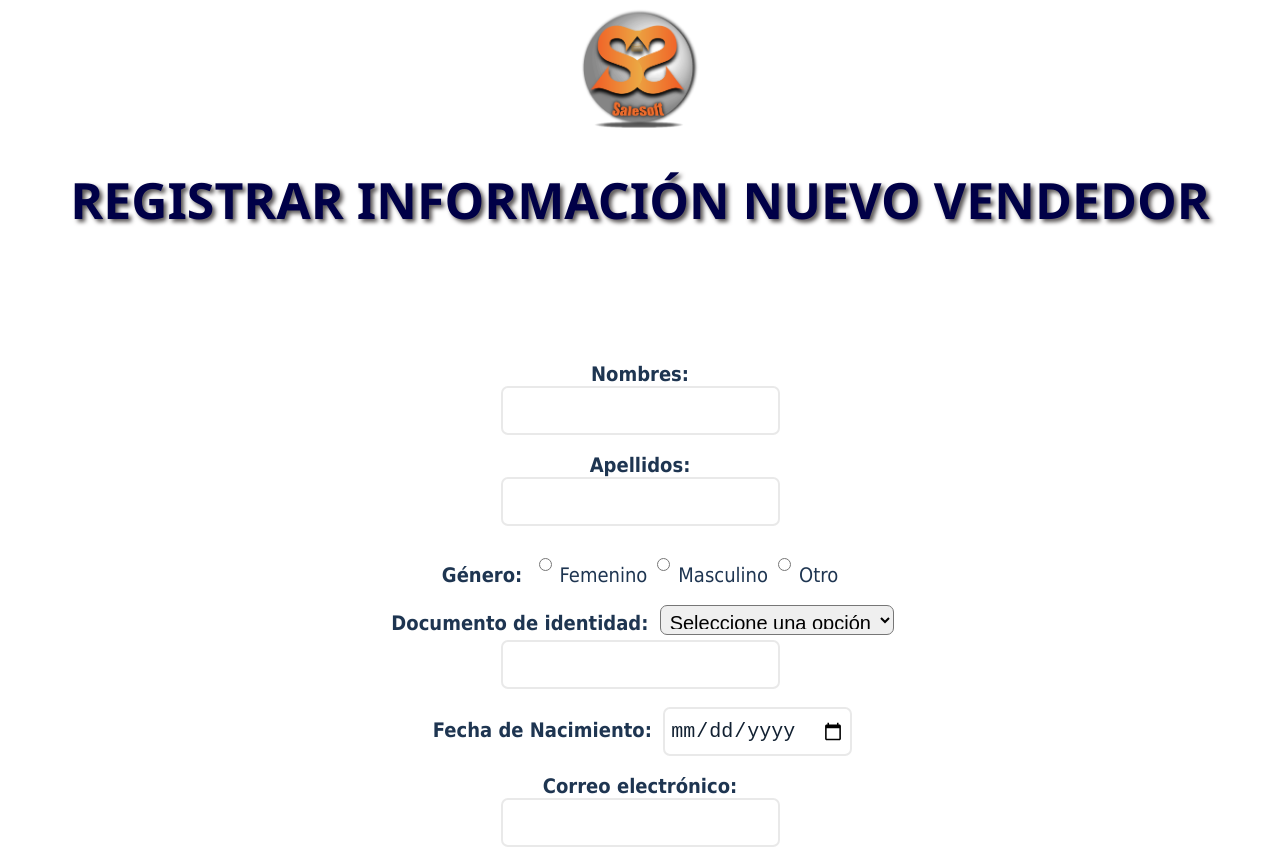
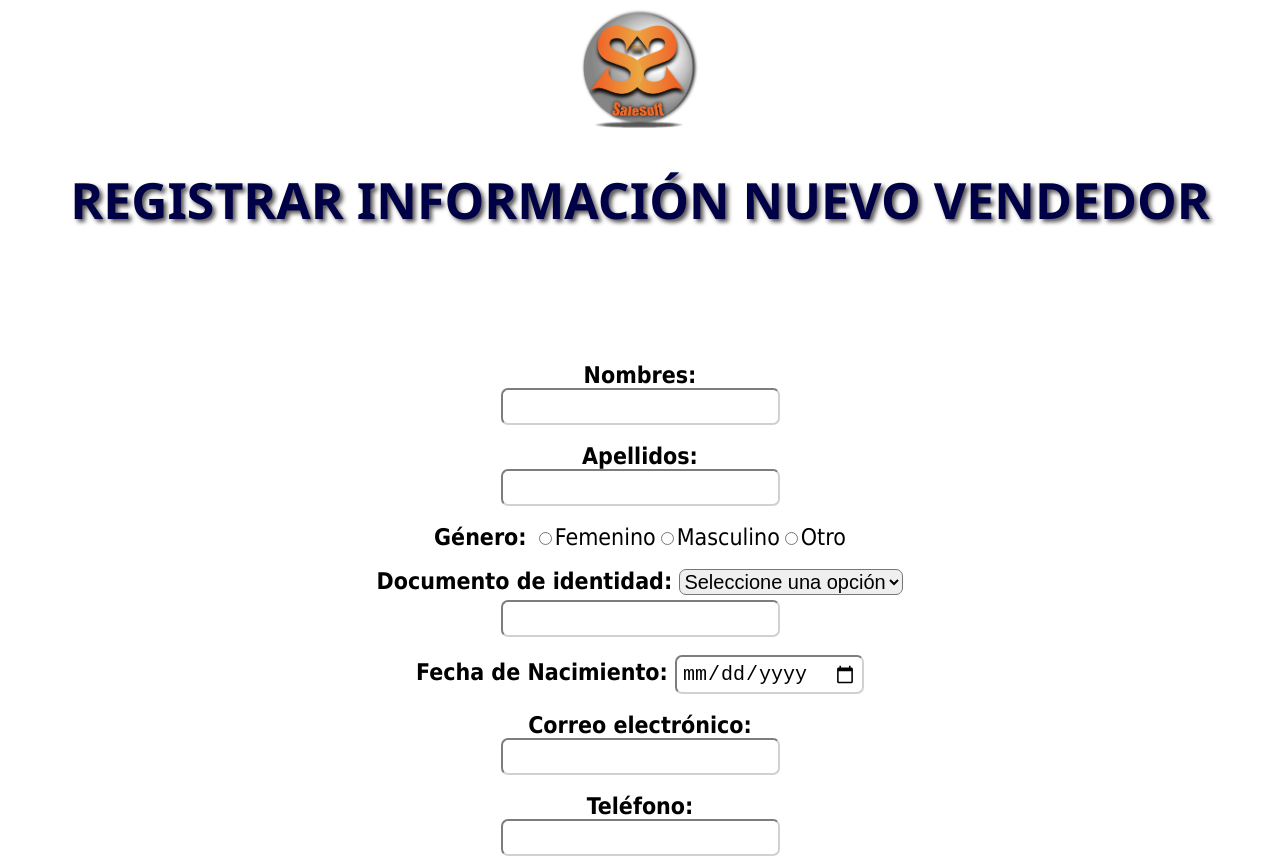
Before and after one commit to luishernandez3000/app_ciclo3, a React (Create React App) app in the folder app_ventas/: page /registrar_vendedores in a window 1280 px wide. Shown: the top 858 px of the page. Built offline with nearby package versions, Linux system fonts and the light colour scheme.

Commit message:
Actualizacion y formulario on 31/10/2021

```diff
--- a/app_ventas/src/App.jsx
+++ b/app_ventas/src/App.jsx
@@ -5,6 +5,7 @@ import Registro from 'Pages/interface1/registrar';
 import Modulos from 'Pages/interface1/modulos';
 import PaginaPrincipal from 'Pages/interface_vendedores/PaginaPpal';
 import Registrar from 'Pages/interface_vendedores/registrar';
+import Consultar from 'Pages/interface_vendedores/consultar';
 
 function App() {
   return (
@@ -24,6 +25,9 @@ function App() {
           <Route path="/registrar_vendedores" exact>
              <Registrar/>
           </Route>
+          <Route path="/consultar_vendedores" exact>
+             <Consultar/>
+          </Route>
           <Route path="/" exact>
              <Login/>
           </Route>
--- a/app_ventas/src/Components/formulario.jsx
+++ b/app_ventas/src/Components/formulario.jsx
@@ -1,5 +1,5 @@
 import React, {/* useEffect, */ useState } from 'react'; // se debe importar de esta manera el useEffect para poderlos usar dentro del componente formulario
-import 'Estilos/registrar.css';
+
 import 'Estilos/consultar.css';
 
 
@@ -54,14 +54,14 @@ const Formulario =() => {
                 <label htmlFor='apellidos'><b>Apellidos: </b></label><br/>
                 <input value={apellidos}  onChange={(e) =>{setApellidos(e.target.value);}}  type="text"  size="35px" required/><br></br><br/>
                 <label htmlFor='genero'><b>Género: </b></label>
-                <input value={genero}  onChange={(e) =>{setGenero(e.target.value);}} type="radio" name="genero"  />
+                <input value='Femenino'  onChange={(e) =>{setGenero(e.target.value);}} id='radiob' type="radio" name="genero"  />
                 <label htmlFor="genero">Femenino</label>
-                <input value={genero}  onChange={(e) =>{setGenero(e.target.value);}}  type="radio" name="genero" />
+                <input value='Masculino'  onChange={(e) =>{setGenero(e.target.value);}} id='radiob' type="radio" name="genero" />
                 <label htmlFor="genero">Masculino</label>
-                <input value={genero}  onChange={(e) =>{setGenero(e.target.value);}} type="radio" name="genero" />
+                <input value='Otro'  onChange={(e) =>{setGenero(e.target.value);}} id='radiob' type="radio" name="genero" />
                 <label htmlFor="genero">Otro</label><br></br><br/>
                 <label htmlFor="documentos"><b>Documento de identidad: </b></label>
-                <select value={tipo}  onChange={(e) =>{setTipo(e.target.value);}}  id="docs" className="docs1" required defaultValue={0}>
+                <select value={tipo}  onChange={(e) =>{setTipo(e.target.value);}}  id="docs" required defaultValue={0}>
                     <option disabled value={0}>Seleccione una opción</option>
                     <option>C.C.</option>
                     <option>T.I.</option>
--- a/app_ventas/src/Estilos/login.css
+++ b/app_ventas/src/Estilos/login.css
@@ -18,44 +18,49 @@
   .formulario{
     text-align: center;
     width: auto;
-    height:300px;
+    height:auto;
     align-items: center;
     margin-top: 20px;
     padding: 10px;
+    display: -ms-grid;
+    display: grid;
   }
 
   .entradaTextoCedula{
-    position: relative;
+
     display: -ms-grid;
     display: grid;
     justify-content: center;
     align-items: center;
-    height: 1.8cm;
+    height: 100px;
+    width: auto;
   }
 
   .entradaTextoContraseña{
-    position: relative;
+    width: auto;
     display: -ms-grid;
     display: grid;
     justify-content: center;
     align-items: center;
-    height: 1.8cm;
+    height: 100px;
     margin-top: 10px;
   }
 
-  input{
+  .entradaTextoCedula input, .entradaTextoContraseña input{
     background: none;
     border: 2px solid #112031;
     font-size: 1.7em;
     border-radius: 10px;
     padding: 0 .5em;
     height: 50px;
-    width: 500px;
+    width: auto;
     outline: none;
     color: #112031;
   }
 
-  label{
+  .formulario label{
+    font-family: 'Tahoma';
+    font-size: 20px;
     text-align: center;
     transition: all .3s ease;
     color: #112031;
@@ -65,17 +70,7 @@
 
   }
 
-  input:focus + label{
-    transition: all .3s ease;
-    top: -.2em;
-    left: .7em;
-    font-size: 1em;
-    color: #112031;
-    z-index: 100;
 
-    border: none;
-    text-align: center;
-  }
 
   .LogoSS{
     size: 2cm;
--- a/app_ventas/src/Estilos/registrar.css
+++ b/app_ventas/src/Estilos/registrar.css
@@ -12,6 +12,7 @@ h1 {
 
     text-align: center;
     background-color: rgb(255, 255, 255);
+    display: -ms-grid;
     display: grid;
     height: 900px;
     width: auto;
@@ -41,23 +42,29 @@ textarea{
     font-size: 20px;
     border-radius: 7px;
     padding: 5px;
-    border-color:rgb(233, 233, 233);
+    border-color:rgb(209, 209, 209);
     width: auto;
 }
 
 .interno2 label{
     text-align: center;
-    font-size: 20px;
+    font-size: 23px;
     font-family: 'Tahoma';
     }
 
 #docs{
     font-size: 20px;
     border-radius: 7px;
+    margin-bottom: 5px;
 }
 
 .boton{
     margin-top: 30px;
+}
+
+#radiob{
+    width: auto;
+    height: auto;
 }
 
 
--- a/app_ventas/src/Estilos/registrar1.css
+++ b/app_ventas/src/Estilos/registrar1.css
@@ -29,7 +29,7 @@
     font-family: 'Tahoma';
 }
 
-.Registro{
+.Registro2{
     text-align: center;
     width: auto;
     margin: auto;
@@ -42,16 +42,19 @@
 
 }
 
-label{
-    font-size:larger;
+.Registro2 label{
+
     color: #1e3551;
     font-family: 'Tahoma';
+    font-size: 25px;
 }
 
-input{
-    width: 300px;
+.Registro2 input{
+    width: auto;
     height: 35px;
     font-size: 20px;
+    border-radius: 7px;
+    border-color: #1e3551;
 
 }
 
@@ -60,14 +63,17 @@ input{
 }
 
 .docs1{
-    height: 30px;
+    height: 35px;
     border-radius: 7px;
     padding: 5px;
     margin-bottom: 5px;
 }
 
+.botonlog{
+    margin: auto;
+}
 
-#boton_enviar{
+#boton_registrolog{
 
     color:white;
     margin: 0px 50px;
@@ -89,7 +95,7 @@ input{
 
 }
 
-#boton_enviar:hover {
+#boton_registrolog:hover {
 color:white;
 background-color: rgb(140, 140, 140);
 transition: 0.5s;
--- a/app_ventas/src/Pages/interface1/login.jsx
+++ b/app_ventas/src/Pages/interface1/login.jsx
@@ -49,11 +49,11 @@ function Login() {
             <form action="" className="formulario">
               <div className="entradaTextoCedula">
                 <label for="cedula">Número de cédula</label>
-                <input type="cedula" id="cedula" />
+                <input type="cedula"  />
               </div>
               <div className="entradaTextoContraseña">
                 <label for="contraseña">Contraseña</label>
-                <input type="password" id="contraseña" />
+                <input type="password"  />
               </div>
 
 
--- a/app_ventas/src/Pages/interface1/registrar.jsx
+++ b/app_ventas/src/Pages/interface1/registrar.jsx
@@ -19,7 +19,7 @@ function Registro() {
                         </div>
                     </Header>
 
-                <div className='Registro'>
+                <div className='Registro2'>
                     <form action="" >
                         <div>
                         <label id="etiqueta_nombre">Nombres: </label><br/>
@@ -43,8 +43,8 @@ function Registro() {
                         <input type="tel" size="35px" max={10} required/><br></br><br/>
 
 
-                        <div className='boton'>
-                            <br></br><button  type='submit' id="boton_enviar">Registrar</button> <br></br>
+                        <div className='botonlog'>
+                            <br></br><button  type='submit' id="boton_registrolog">Registrar</button> <br></br>
                         </div>
 
                     </div>
--- a/app_ventas/src/Pages/interface_vendedores/PaginaPpal.jsx
+++ b/app_ventas/src/Pages/interface_vendedores/PaginaPpal.jsx
@@ -15,7 +15,7 @@ function PaginaPrincipal(){
             <div className="botones" >
 
                     <Link to='/registrar_vendedores'id='boton1v'>Registrar informacion de nuevo vendedor</Link>
-                    <Link to='/'id='boton2v'>Consultar/Modificar informacion de vendedores</Link>
+                    <Link to='/consultar_vendedores'id='boton2v'>Consultar/Modificar informacion de vendedores</Link>
             </div>
         </div>
     );
--- a/app_ventas/src/Pages/interface_vendedores/consultar.jsx
+++ b/app_ventas/src/Pages/interface_vendedores/consultar.jsx
@@ -1,7 +1,7 @@
 
 import React, {useEffect, useState} from "react";
-import "../Estilos/consultar.css";
-import Header from "../Components/Header";
+import "Estilos/consultar.css";
+import Header from "Components/Header";
 import { Link } from "react-router-dom";
 
 
--- a/app_ventas/src/Pages/interface_vendedores/registrar.jsx
+++ b/app_ventas/src/Pages/interface_vendedores/registrar.jsx
@@ -1,6 +1,7 @@
 import Formulario from "Components/formulario.jsx";
 import Header from "Components/Header";
 import React from 'react';
+import 'Estilos/registrar.css';
 
 
 
```
